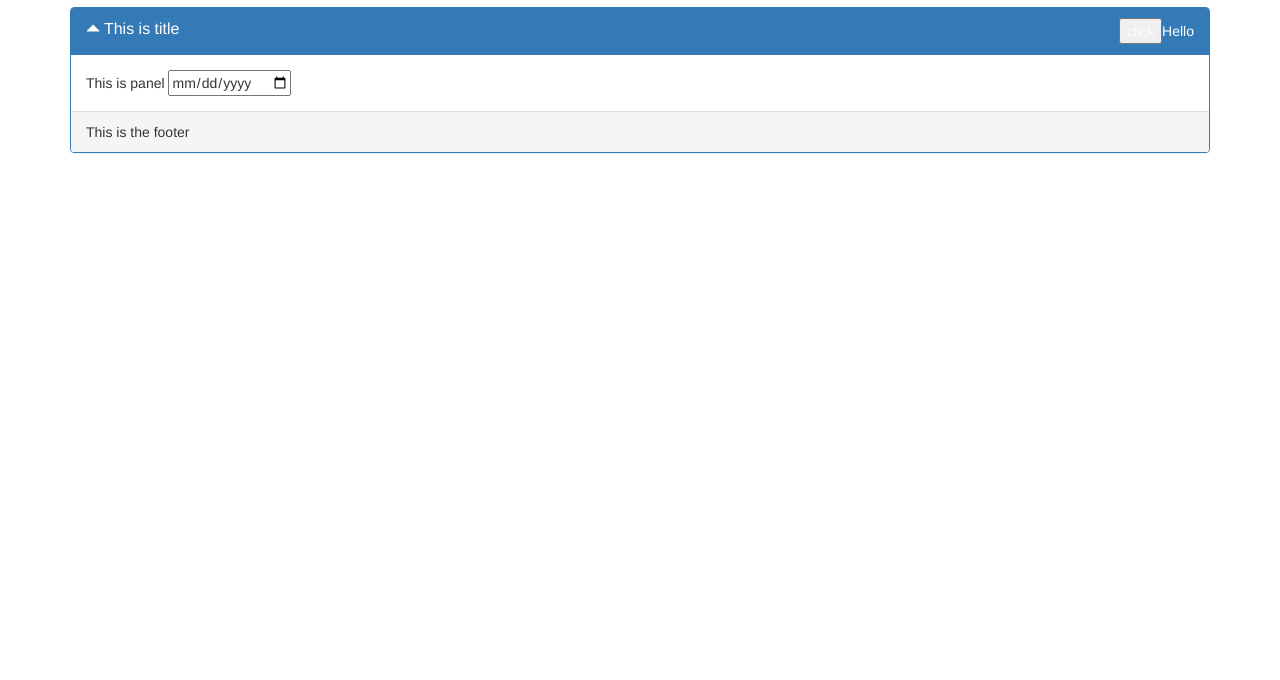
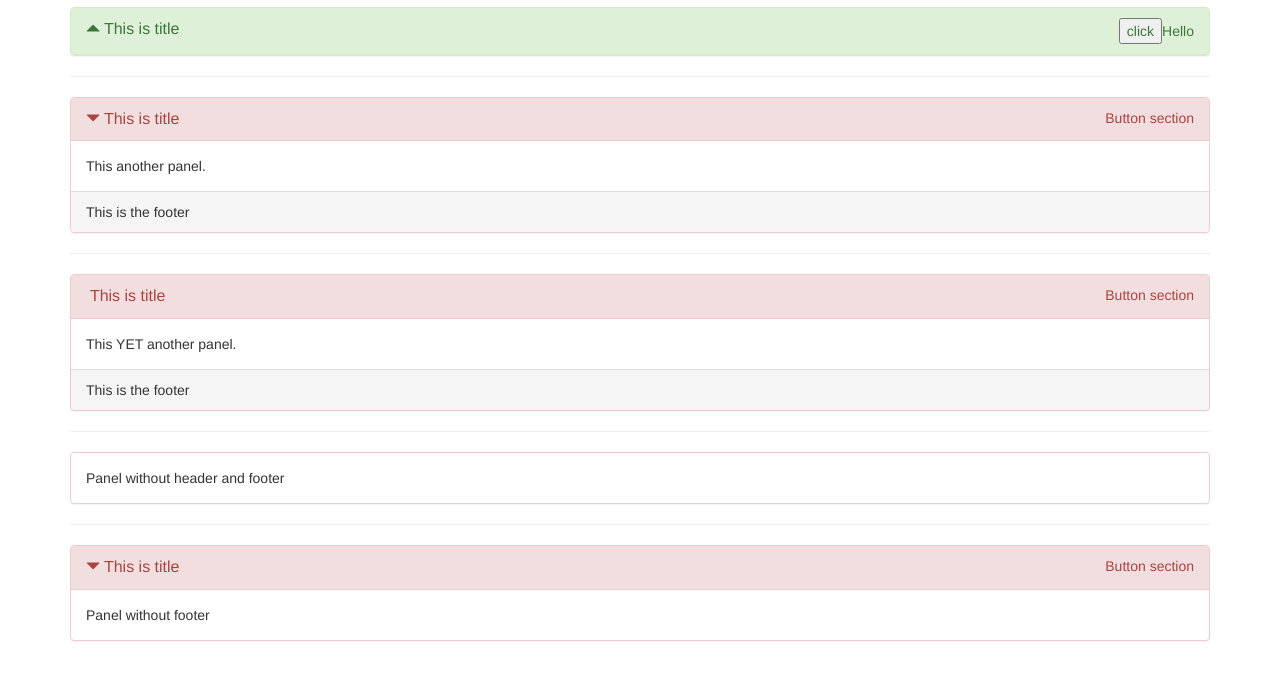
Before and after one commit to kemapak/Bootstrap-Panel, a website: page index.html in a window 1280 px wide. Shown: the part 116-796 px from the top of the page. Drawn offline with nearby package versions, Linux system fonts and the light colour scheme; some packages are replaced by stand-ins of ours; a script that the page names is missing.

Commit message:
Updated files to support collapse on demand, some refactoring

```diff
--- a/bower.json
+++ b/bower.json
@@ -17,7 +17,7 @@
     "angular-bootstrap": "*",
     "angular-ui-bootstrap": "*"
   },
-  "homepage": "https://github.com/kemapak/form",
+  "homepage": "https://github.com/kemapak/Bootstrap-Panel",
   "authors": [
     "kemapak"
   ]
--- a/index.html
+++ b/index.html
@@ -13,7 +13,7 @@
   <h2>Demo</h2>
 </header>
 <main data-ng-controller="PanelDemoController as ctrl">
-  <ui-panel id="simplePanel" data-state="model.panelState" data-config="model.panelConfig" data-show="model.panelConfig.show">
+  <ui-panel id="simplePanelExample1" data-contextual-class="model.panelContextualState" data-show="model.panelConfig.show">
     <ui-panel-header data-title="This is title">
       <button>click</button>Hello
     </ui-panel-header>
@@ -24,6 +24,55 @@
       This is the footer
     </ui-panel-footer>
   </ui-panel>
+
+  <hr>
+
+  <ui-panel id="simplePanelExample2" data-contextual-class="anotherModel.panelContextualState" data-show="anotherModel.panelConfig.show">
+    <ui-panel-header data-title="This is title">
+      Button section
+    </ui-panel-header>
+    <ui-panel-body>
+      This another panel.
+    </ui-panel-body>
+    <ui-panel-footer>
+      This is the footer
+    </ui-panel-footer>
+  </ui-panel>
+
+  <hr>
+
+  <ui-panel id="simplePanelExample3" data-contextual-class="yetAnotherModel.panelContextualState">
+    <ui-panel-header data-title="This is title">
+      Button section
+    </ui-panel-header>
+    <ui-panel-body>
+      This YET another panel.
+    </ui-panel-body>
+    <ui-panel-footer>
+      This is the footer
+    </ui-panel-footer>
+  </ui-panel>
+
+  <hr>
+
+  <ui-panel id="simplePanelExample4" data-contextual-class="anotherModel.panelContextualState">
+    <ui-panel-body>
+      Panel without header and footer
+    </ui-panel-body>
+  </ui-panel>
+
+  <hr>
+
+  <ui-panel id="simplePanelExample5" data-contextual-class="anotherModel.panelContextualState" data-show="anotherModel.panelConfig.show">
+    <ui-panel-header data-title="This is title">
+      Button section
+    </ui-panel-header>
+    <ui-panel-body>
+      Panel without footer
+    </ui-panel-body>
+  </ui-panel>
+
+
 </main>
 <footer></footer>
 <script src="lib/angular-bootstrap/ui-bootstrap-tpls.js"></script>
@@ -32,17 +81,33 @@
 <script>
   angular.module('panelDemo', ['ui.bootstrap', 'directiveModule']).controller('PanelDemoController', ['$scope', function($scope){
 
-    var panelConfig = {
-      show: false,
-      someOtherConfig: {}
-    };
+    var model = {
+      panelConfig: {
+        show: false,
+        someOtherConfig: {}
+      },
+      panelContextualState: 'panel-success'
+    }
 
-    var model = {
-      panelState: 'primary',
-      panelConfig: panelConfig
+    var anotherModel = {
+      panelConfig: {
+        show: true
+      },
+      panelContextualState: 'panel-danger'
+    }
+
+    var yetAnotherModel = {
+      panelConfig: {
+
+      },
+      panelContextualState: 'panel-danger'
     }
 
     $scope.model = model;
+
+    $scope.anotherModel = anotherModel;
+
+    $scope.yetAnotherModel = yetAnotherModel;
 
     return {
 
--- a/src/common/directives/panel.js
+++ b/src/common/directives/panel.js
@@ -14,37 +14,52 @@ directiveModule.directive('uiPanel', [function () {
         replace: true,
         scope: {
             id: '@',
-            class: '=state',
-            config: '=',
+            class: '=contextualClass',
             show: '='
-        }, template: '<div class="panel panel-{{class}}" data-ng-transclude=""></div>',
-        controller: function ($scope, $element, $attrs) {
+        },
+        template: '<div class="panel" data-ng-class="getPanelClass()" data-ng-transclude=""></div>',
+        controller: function ($scope, $element) {
 
-            var toggleHeader = function(isShown) {
+            // By default the panel will be shown.
+            var _show = true;
 
-                if (null !== $element[0].querySelector('.panel > .panel-heading')) {
+            // If show is defined in scope use it. Otherwise assume it is true and the collapse functionality disabled.
+            if ('undefined' !== typeof $scope.show) {
+
+                _show = $scope.show;
+            }
+
+            var _collapsible = ('boolean' === typeof $scope.show);
+
+            var _toggleHeader = function(isShow) {
+
+                var _SHOW_ICON_CLASS = 'glyphicon-triangle-bottom';
+
+                var _HIDE_ICON_CLASS = 'glyphicon-triangle-top';
+
+                if (null !== $element[0].querySelector('.panel > .panel-heading') && _collapsible) {
 
                     var collapseIcon = angular.element($element[0].querySelector('.panel > .panel-heading > div.row > div > span.glyphicon'));
 
-                    if (!isShown) {
+                    if (isShow) {
 
-                        collapseIcon.removeClass('glyphicon-triangle-bottom');
-                        collapseIcon.addClass('glyphicon-triangle-top');
+                        collapseIcon.removeClass(_HIDE_ICON_CLASS);
+                        collapseIcon.addClass(_SHOW_ICON_CLASS);
                     } else {
 
-                        collapseIcon.removeClass('glyphicon-triangle-top');
-                        collapseIcon.addClass('glyphicon-triangle-bottom');
+                        collapseIcon.removeClass(_SHOW_ICON_CLASS);
+                        collapseIcon.addClass(_HIDE_ICON_CLASS);
                     }
                 }
             };
 
-            var toggleBody = function (isShown) {
+            var _toggleBody = function (isShow) {
 
                 if (null !== $element[0].querySelector('.panel > .panel-body')) {
 
                     var body = angular.element($element[0].querySelector('.panel > .panel-body'));
 
-                    if (!isShown) {
+                    if (isShow) {
 
                         body.removeClass('hidden fade');
                         body.addClass('show');
@@ -56,13 +71,13 @@ directiveModule.directive('uiPanel', [function () {
                 }
             };
 
-            var toggleFooter = function (isShown) {
+            var _toggleFooter = function (isShow) {
 
                 if (null !== $element[0].querySelector('.panel > .panel-footer')) {
 
                     var footer = angular.element($element[0].querySelector('.panel > .panel-footer'));
 
-                    if (!isShown) {
+                    if (isShow) {
 
                         footer.removeClass('hidden fade');
                         footer.addClass('show');
@@ -76,53 +91,68 @@ directiveModule.directive('uiPanel', [function () {
 
             var togglePanel = function (isShown) {
 
-                toggleHeader(isShown);
-                toggleBody(isShown);
-                toggleFooter(isShown);
-            }
+                _toggleHeader(isShown);
+                _toggleBody(isShown);
+                _toggleFooter(isShown);
+            };
 
-            // Variable in closure scope (private).
-            var _show = true;
-
-            // Get the
+            // Get if the panel will be initially be shown.
             this.isItVisible = function () {
 
                 return _show;
-            }
+            };
+
+            //Get if the panel is collapsible.
+            this.isItCollapsible = function() {
+
+                return _collapsible;
+            };
 
             this.showPanel = function () {
 
                 _show = true;
 
                 togglePanel(_show);
-            }
+            };
 
             this.hidePanel = function () {
 
                 _show = false;
 
                 togglePanel(_show);
-            }
+            };
 
             this.togglePanel = function () {
 
                 _show = !_show;
 
                 togglePanel(_show);
+            };
+        },
+
+        link: function (scope, element, attrs, panelController) {
+
+            scope.getPanelClass = function() {
+
+                if ('undefined' === typeof scope.class) {
+
+                    return 'panel-default';
+                } else {
+
+                    return scope.class;
+                }
             }
 
-            // If show is defined in scope use it. Otherwise assume it is true (_show is initialized above).
-            if (undefined !== typeof $scope.show) {
+            // Initially show or hide panel.
+            if (panelController.isItVisible()) {
 
-                _show = $scope.show;
+                panelController.showPanel();
+            } else {
+
+                panelController.hidePanel();
             }
-        },
-
-        link: function (scope, element, attrs) {
-
         }
     };
-
 }]);
 
 /**
@@ -141,24 +171,22 @@ directiveModule.directive('uiPanelHeader', function () {
         transclude: true,
         replace: true,
         scope: {
-            title: '@',
-            config: '='
+            title: '@'
         },
         template:   '<div class="panel-heading">' +
                     '    <div class="row">' +
-                    '        <div class="col-xs-6" data-ng-click="togglePanel();"><span class="glyphicon glyphicon-triangle-bottom"></span>&nbsp;<span class="panel-title">{{title}}</span></div>' +
+                    '        <div class="col-xs-6" data-ng-click="togglePanel();"><span class="glyphicon"></span>&nbsp;<span class="panel-title">{{title}}</span></div>' +
                     '        <div class="col-xs-6"><div class="pull-right" data-ng-transclude=""></div></div>' +
                     '    </div>' +
                     '</div>',
 
         link: function (scope, element, attrs, panelController) {
 
-            if (!panelController.isItVisible()) {
+            scope.togglePanel = function () {
 
-                panelController.hidePanel();
-            }
-
-            scope.togglePanel = function () {
+                if (!panelController.isItCollapsible()) {
+                    return true;
+                }
 
                 panelController.togglePanel();
             }
@@ -169,7 +197,7 @@ directiveModule.directive('uiPanelHeader', function () {
 
 /**
  * @ngdoc overview
- * @name ui.bootstrap.panel.header
+ * @name ui.bootstrap.panel.body
  * @restirct E
  *
  * @description
@@ -178,25 +206,18 @@ directiveModule.directive('uiPanelHeader', function () {
 directiveModule.directive('uiPanelBody', function () {
 
     return {
-        require: '^uiPanel', restrict: 'E', transclude: true, replace: true, scope: {
-            title: '@', config: '=', class: '@'
-        },
-        template: '<div class="panel-body" data-ng-transclude=""></div>',
-
-        link: function (scope, element, attrs, panelController) {
-
-            if (!panelController.isItVisible()) {
-
-                panelController.hidePanel();
-            }
-        }
-
+        require: '^uiPanel',
+        restrict: 'E',
+        transclude: true,
+        replace: true,
+        scope: {},
+        template: '<div class="panel-body" data-ng-transclude=""></div>'
     };
 });
 
 /**
  * @ngdoc overview
- * @name ui.bootstrap.panel.header
+ * @name ui.bootstrap.panel.footer
  * @restirct E
  *
  * @description
@@ -205,14 +226,11 @@ directiveModule.directive('uiPanelBody', function () {
 directiveModule.directive('uiPanelFooter', function () {
 
     return {
-        require: '^uiPanel', restrict: 'E', transclude: true, replace: true, scope: {
-            config: '=',
-            class: '@'
-        }, template: '<div class="panel-footer" data-ng-transclude="">',
-
-        link: function (scope, element, attrs, panelController) {
-
-        }
-
+        require: '^uiPanel',
+        restrict: 'E',
+        transclude: true,
+        replace: true,
+        scope: {},
+        template: '<div class="panel-footer" data-ng-transclude=""></div>'
     };
 });
```
Also changed, not shown: README.md.
